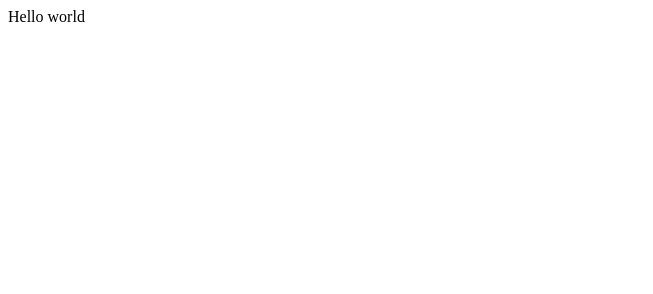
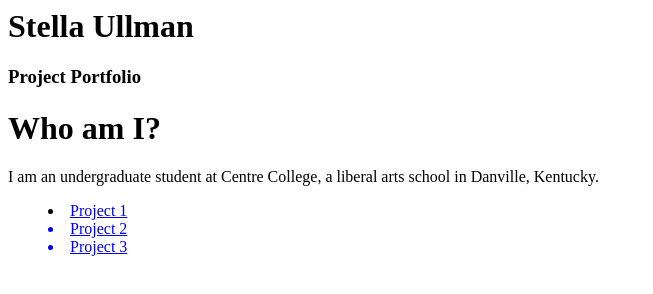
Before and after one commit to stella-u/stella-u.github.io, a plain HTML site: page index.html in a window 1280 px wide. Shown: the whole page, without its empty margins (0-653 px from the left). Drawn offline with Linux system fonts and the light colour scheme.

Commit message:
created first link and css file

```diff
--- a/index.html
+++ b/index.html
@@ -1,12 +1,22 @@
 <html>
-
+<link href = "myCSS.css" rel = "stylesheet">
 <head>
-
+<h1 class = title>Stella Ullman</h1>
+<h3 class = title> Project Portfolio</h3>
+<div id = topDiv></div>
 </head>
 
 <body>
-<title>Stella Ullman</title>
-Hello world
+<h1 class = aboutMe> Who am I? </h1>
+<p class = aboutMe>
+    I am an undergraduate student at Centre College, a liberal arts school in Danville, Kentucky.
+
+</p>
+<menu id = navMenu>
+    <li> <a href = "project1.html"> Project 1</li>
+    <li> Project 2</li>
+    <li> Project 3</li>
+</menu>
 </body>
 
 </html>
```
